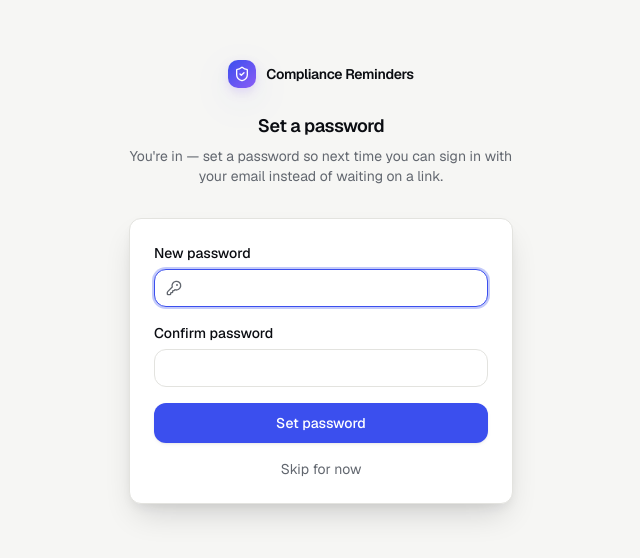
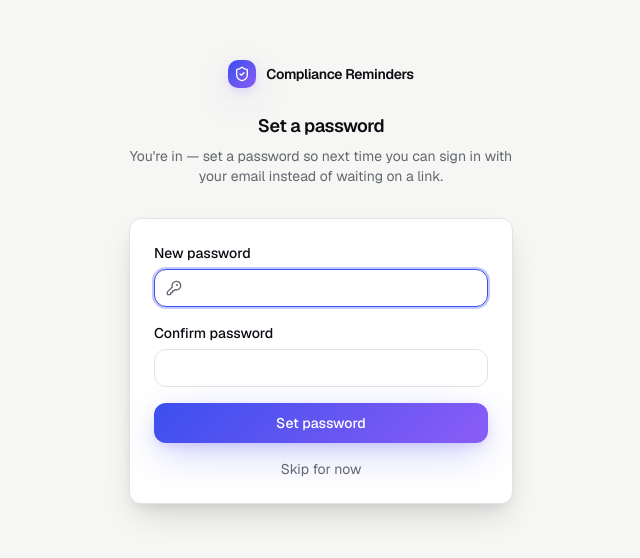
Before and after one commit to Sajid-Ali/tax-compliance, a Next.js app: page /set-password in a window 1280 px wide. Shown: the part 118-676 px from the top of the page, without its empty margins (319-959 px from the left). Built offline with nearby package versions, Linux system fonts and the light colour scheme.

Commit message:
Give the primary button a gradient fill, glow shadow, and press feedback

```diff
--- a/components/ui/button.tsx
+++ b/components/ui/button.tsx
@@ -6,7 +6,11 @@ export type Variant = "primary" | "secondary" | "outline" | "ghost" | "danger";
 type Size = "sm" | "md";
 
 const variantClasses: Record<Variant, string> = {
-  primary: "bg-primary text-primary-foreground hover:bg-primary-hover shadow-elevation-sm",
+  // Gradient fill + colored glow — the primary action is the one place per
+  // screen that's allowed to be loud; everything else stays quiet by
+  // comparison so this keeps reading as an accent, not noise.
+  primary:
+    "bg-[linear-gradient(135deg,var(--color-primary)_0%,var(--color-primary-glow)_100%)] text-primary-foreground shadow-elevation-glow hover:brightness-110",
   secondary: "bg-surface-secondary text-foreground hover:bg-border border border-border",
   outline: "bg-surface text-foreground border border-border hover:bg-surface-secondary",
   ghost: "text-foreground hover:bg-surface-secondary",
@@ -21,9 +25,9 @@ const sizeClasses: Record<Size, string> = {
 export function buttonVariants(opts: { variant?: Variant; size?: Size; className?: string } = {}) {
   const { variant = "primary", size = "md", className } = opts;
   return cn(
-    "inline-flex items-center justify-center whitespace-nowrap rounded-lg font-medium transition-colors duration-150 cursor-pointer",
+    "inline-flex items-center justify-center whitespace-nowrap rounded-lg font-medium transition-[background-color,color,transform,box-shadow,filter] duration-150 cursor-pointer active:scale-[0.97]",
     "focus-visible:outline-none focus-visible:ring-2 focus-visible:ring-primary/50 focus-visible:ring-offset-2 focus-visible:ring-offset-background",
-    "disabled:pointer-events-none disabled:opacity-50 disabled:cursor-not-allowed",
+    "disabled:pointer-events-none disabled:opacity-50 disabled:cursor-not-allowed disabled:active:scale-100",
     variantClasses[variant],
     sizeClasses[size],
     className
```
